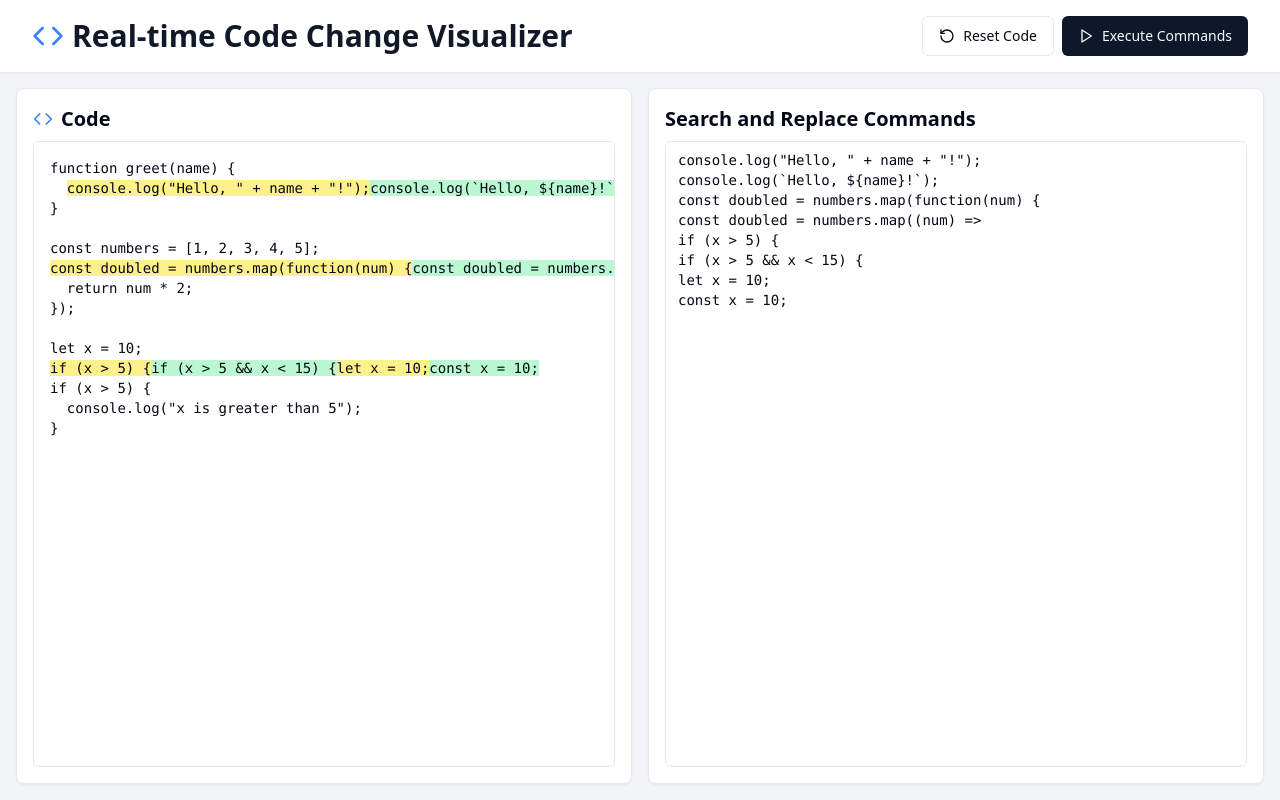
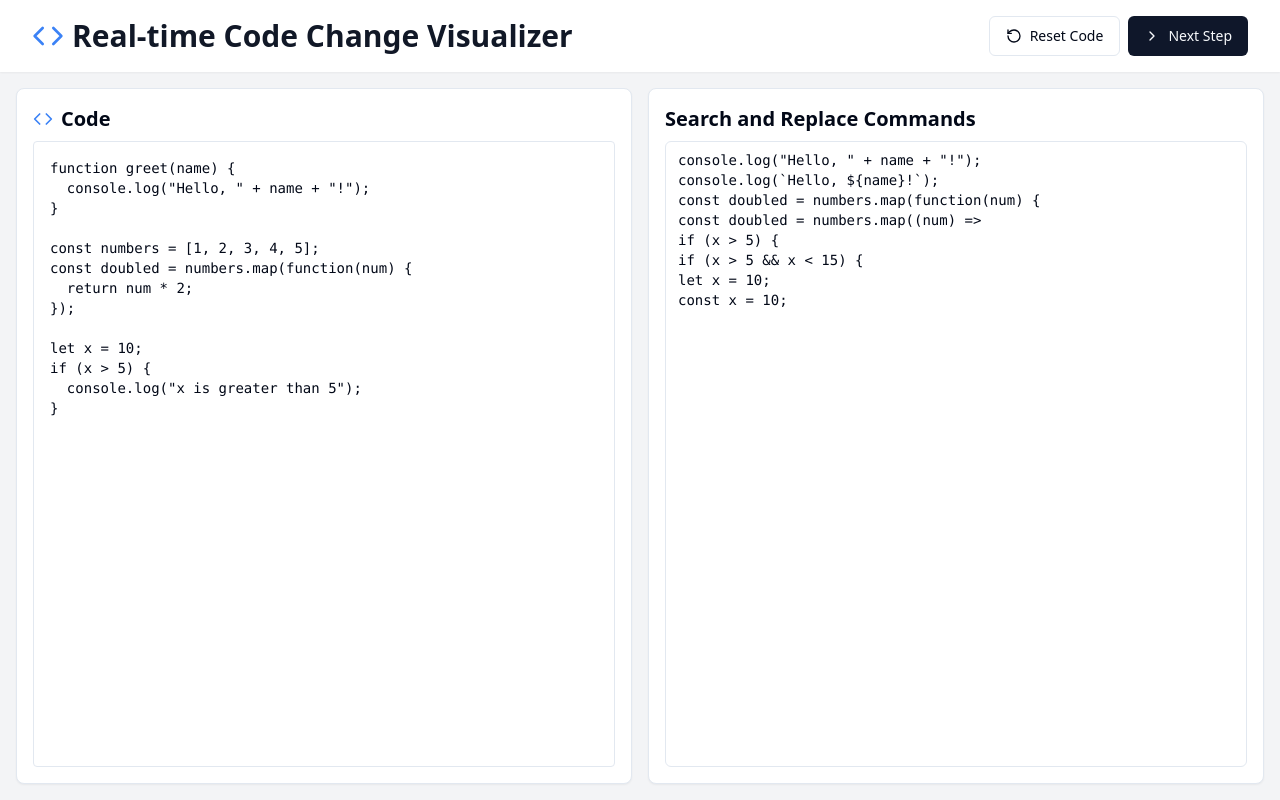
Before and after one commit to GPT-Engineer-App-Dev/diff-command-visualizer, a React (Vite) app: page / in a window 1280 px wide. Built offline with nearby package versions, Linux system fonts and the light colour scheme.

Commit message:
Implement search/replace animations
Added functionality to execute search and replace commands one at a time. Implemented animations for the text being replaced to enhance user experience.
[skip gpt_engineer]

```diff
--- a/src/pages/Index.jsx
+++ b/src/pages/Index.jsx
@@ -2,7 +2,7 @@ import React, { useState, useEffect } from 'react';
 import { Card } from "@/components/ui/card";
 import { Button } from "@/components/ui/button";
 import { Textarea } from "@/components/ui/textarea";
-import { Play, RotateCcw, Code } from "lucide-react";
+import { Play, RotateCcw, Code, ChevronRight } from "lucide-react";
 
 const initialCode = `function greet(name) {
   console.log("Hello, " + name + "!");
@@ -30,10 +30,11 @@ let x = 10;
 const x = 10;`);
 
   const [highlightedCode, setHighlightedCode] = useState('');
+  const [currentStep, setCurrentStep] = useState(0);
 
   useEffect(() => {
     highlightChanges();
-  }, [code, commands]);
+  }, [code, commands, currentStep]);
 
   const highlightChanges = () => {
     const commandLines = commands.split('\n');
@@ -41,16 +42,21 @@ const x = 10;`);
     let highlighted = '';
     let lastIndex = 0;
 
-    for (let i = 0; i < commandLines.length; i += 2) {
+    for (let i = 0; i < Math.min(currentStep * 2, commandLines.length); i += 2) {
       const search = commandLines[i];
       const replace = commandLines[i + 1] || '';
 
       if (search && currentCode.includes(search)) {
         const index = currentCode.indexOf(search);
         highlighted += currentCode.slice(lastIndex, index);
-        highlighted += `<span class="bg-yellow-200">${search}</span>`;
-        highlighted += `<span class="bg-green-200">${replace}</span>`;
+        if (i === (currentStep - 1) * 2) {
+          highlighted += `<span class="bg-yellow-200 transition-all duration-500">${search}</span>`;
+          highlighted += `<span class="bg-green-200 transition-all duration-500">${replace}</span>`;
+        } else {
+          highlighted += replace;
+        }
         lastIndex = index + search.length;
+        currentCode = currentCode.replace(search, replace);
       }
     }
 
@@ -58,24 +64,16 @@ const x = 10;`);
     setHighlightedCode(highlighted);
   };
 
-  const executeCommands = () => {
+  const executeNextStep = () => {
     const commandLines = commands.split('\n');
-    let currentCode = code;
-
-    for (let i = 0; i < commandLines.length; i += 2) {
-      const search = commandLines[i];
-      const replace = commandLines[i + 1] || '';
-
-      if (search && currentCode.includes(search)) {
-        currentCode = currentCode.replace(search, replace);
-      }
+    if (currentStep * 2 < commandLines.length) {
+      setCurrentStep(currentStep + 1);
     }
-
-    setCode(currentCode);
   };
 
   const resetCode = () => {
     setCode(initialCode);
+    setCurrentStep(0);
   };
 
   return (
@@ -90,8 +88,8 @@ const x = 10;`);
             <Button onClick={resetCode} variant="outline">
               <RotateCcw className="mr-2 h-4 w-4" /> Reset Code
             </Button>
-            <Button onClick={executeCommands}>
-              <Play className="mr-2 h-4 w-4" /> Execute Commands
+            <Button onClick={executeNextStep}>
+              <ChevronRight className="mr-2 h-4 w-4" /> Next Step
             </Button>
           </div>
         </div>
```
